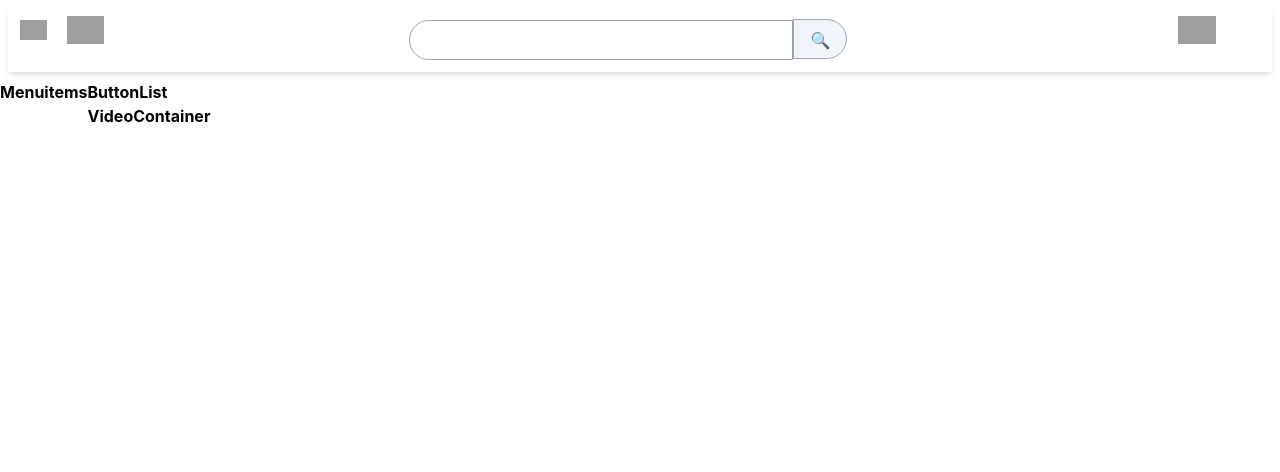
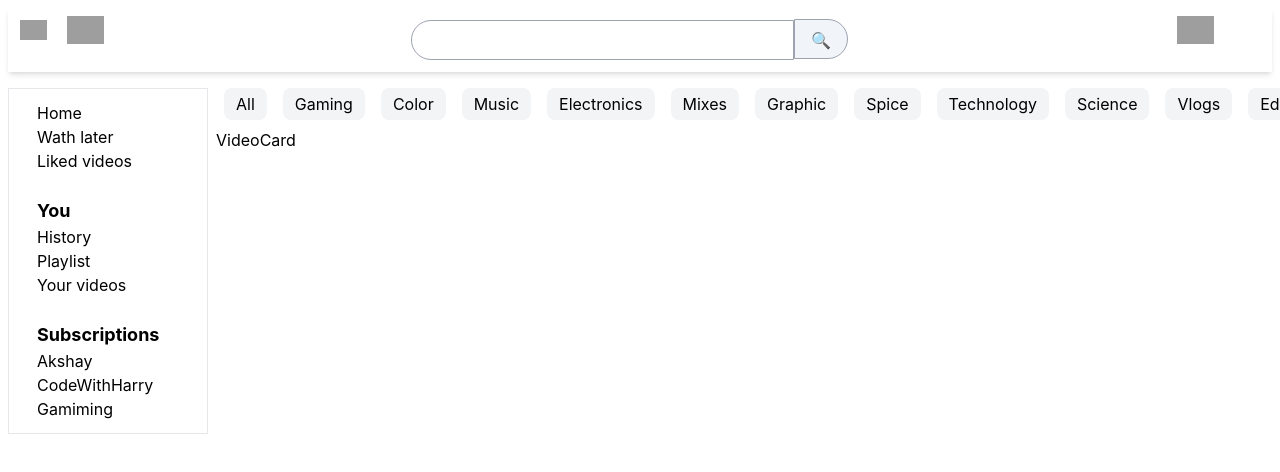
Before and after one commit to dhairyasonix/YTube, a React (Create React App) app: page / in a window 1280 px wide. Shown: the top 472 px of the page. Built offline with nearby package versions, Linux system fonts and the light colour scheme; grey boxes are pictures that could not be loaded.

Commit message:
menue funcanality

```diff
--- a/package.json
+++ b/package.json
@@ -3,11 +3,14 @@
   "version": "0.1.0",
   "private": true,
   "dependencies": {
+    "@reduxjs/toolkit": "^2.5.1",
     "cra-template": "1.2.0",
     "react": "^19.0.0",
     "react-dom": "^19.0.0",
+    "react-redux": "^9.2.0",
     "react-scripts": "5.0.1",
     "react-test-renderer": "^19.0.0",
+    "tailwind-scrollbar-hide": "^2.0.0",
     "web-vitals": "^4.2.4"
   },
   "scripts": {
--- a/src/App.js
+++ b/src/App.js
@@ -1,14 +1,19 @@
 
+import { Provider } from 'react-redux';
 import './App.css';
 import Body from './components/Body';
 import Head from './components/Head';
+import store from './utils/store';
 
 function App() {
+
   return (
-    <div className="font-bold">
+    <Provider store={store}>
+    <div className="">
       <Head />
       <Body />
     </div>
+    </Provider>
   );
 }
 
--- /dev/null
+++ b/src/components/Button.js
@@ -0,0 +1,14 @@
+import React from 'react'
+
+const Button = ({name}) => {
+
+  return (
+    <div>
+        <div>
+            <button className='m-2 px-3 py-1 rounded-lg bg-gray-100'>{name}</button>
+        </div>
+    </div>
+  )
+}
+
+export default Button
--- a/src/components/ButtonList.js
+++ b/src/components/ButtonList.js
@@ -1,8 +1,14 @@
 import React from 'react'
+import Button from './Button'
 
 const ButtonList = () => {
+  const ButtonNames =["All", "Gaming", "Color", "Music", "Electronics", "Mixes", "Graphic", "Spice", "Technology", "Science", "Vlogs", "Education", "Movies", "Shorts", "Comedy", "Podcasts", "Fitness", "DIY", "Reviews", "Cooking", "Travel", "News", "Fashion", "Sports", "Motivation", "Business", "Photography", "Programming", "History", "ASMR", "Health", "Finance", "Art", "Nature"]
+  ;
   return (
-    <div>ButtonList</div>
+    <div className='flex overflow-x-auto scrollbar-hide'>
+      {ButtonNames.map((button,index)=><Button key={index} name={button} />)}
+
+    </div>
   )
 }
 
--- a/src/components/Head.js
+++ b/src/components/Head.js
@@ -1,11 +1,17 @@
 import React from 'react'
+import { useDispatch } from 'react-redux'
+import { toggleMenue } from '../utils/appSlice'
 
 const Head = () => {
+    const dispatch = useDispatch()
+    const toggleMenueHandler =()=>{
+dispatch(toggleMenue())
+    }
     return (
         <div className=' grid grid-flow-col p-2 m-2 shadow-md'>
 
-            <div className='flex col-span-2'>
-                <img className='h-7 p-1' src='https://upload.wikimedia.org/wikipedia/commons/thumb/b/b2/Hamburger_icon.svg/640px-Hamburger_icon.svg.png' alt='icon' />
+            <div className='flex col-span-2 cursor-pointer'>
+                <img onClick={()=>toggleMenueHandler()} className='h-7 p-1' src='https://upload.wikimedia.org/wikipedia/commons/thumb/b/b2/Hamburger_icon.svg/640px-Hamburger_icon.svg.png' alt='icon' />
                 <img className='h-7 ml-4' src='https://encrypted-tbn0.gstatic.com/images?q=tbn:ANd9GcSajxKRUVWIV0I9w84rXo1O_h1jDGxrucgFZQ&s' alt='logo' />
 
 
--- a/src/components/MainContainer.js
+++ b/src/components/MainContainer.js
@@ -4,7 +4,7 @@ import VideoContainer from './VideoContainer'
 
 const MainContainer = () => {
   return (
-    <div>
+    <div className='overflow-hidden'>
 
       <ButtonList/>
       <VideoContainer/>
--- a/src/components/Menuitems.js
+++ b/src/components/Menuitems.js
@@ -1,9 +1,36 @@
-import React from 'react'
+import React from "react";
+import { useSelector } from "react-redux";
 
 const Menuitems = () => {
+  const toggleMenue = useSelector(store=>store.app.isMenuOpen)
+  if (!toggleMenue) return null;
   return (
-    <div>Menuitems</div>
-  )
-}
+    <div className="w-[200px] border m-2 pl-4">
+      <div className="p-3 ">
+        <ul>
+          <li>Home</li>
+          <li>Wath later</li>
+          <li>Liked videos</li>
+        </ul>
+      </div>
+      <div className="p-3 ">
+        <h4 className="text-lg font-bold">You</h4>
+        <ul>
+          <li>History</li>
+          <li>Playlist</li>
+          <li>Your videos</li>
+        </ul>
+      </div>
+      <div className="p-3 ">
+        <h4 className="text-lg font-bold">Subscriptions</h4>
+        <ul>
+          <li>Akshay</li>
+          <li>CodeWithHarry</li>
+          <li>Gamiming</li>
+        </ul>
+      </div>
+    </div>
+  );
+};
 
-export default Menuitems
+export default Menuitems;
--- a/src/components/VideoCard.js
+++ b/src/components/VideoCard.js
@@ -6,4 +6,4 @@ const VideoCard = () => {
   )
 }
 
-export default VideoCard
+export default VideoCard;
--- a/src/components/VideoContainer.js
+++ b/src/components/VideoContainer.js
@@ -1,8 +1,11 @@
 import React from 'react'
+import VideoCard from "./VideoCard"
 
 const VideoContainer = () => {
   return (
-    <div>VideoContainer</div>
+    <div>
+      <VideoCard />
+    </div>
   )
 }
 
--- /dev/null
+++ b/src/utils/appSlice.js
@@ -0,0 +1,18 @@
+import { createSlice } from "@reduxjs/toolkit";
+
+const appSlice = createSlice({
+    name: "app",
+    initialState: {
+        isMenuOpen: true,
+    },
+    reducers: {
+        toggleMenue: (state) => {
+            state.isMenuOpen = !state.isMenuOpen;
+        }
+
+    }
+});
+
+export const { toggleMenue } = appSlice.actions;
+
+export default appSlice.reducer;
--- /dev/null
+++ b/src/utils/store.js
@@ -0,0 +1,10 @@
+import { configureStore } from "@reduxjs/toolkit";
+import appSlice from "./appSlice"
+
+const store = configureStore({
+reducer:{
+    app: appSlice,
+},
+});
+
+export default store;
--- a/tailwind.config.js
+++ b/tailwind.config.js
@@ -1,10 +1,12 @@
 /** @type {import('tailwindcss').Config} */
 module.exports = {
   content: [
-    "./src/**/*.js"
+    "./src/**/*.{js,jsx,ts,tsx}",
   ],
   theme: {
     extend: {},
   },
-  plugins: [],
+  plugins: [
+    require('tailwind-scrollbar-hide')
+  ],
 }
```
Also changed, not shown: 1 other file (tests, documents, lock files or other folders).
